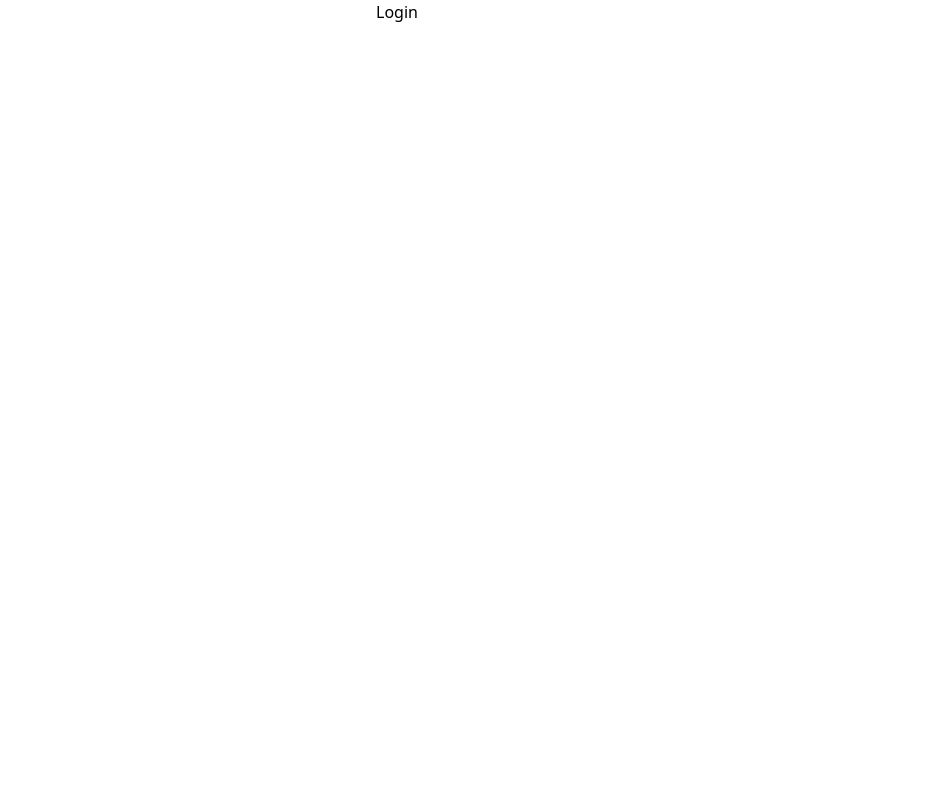
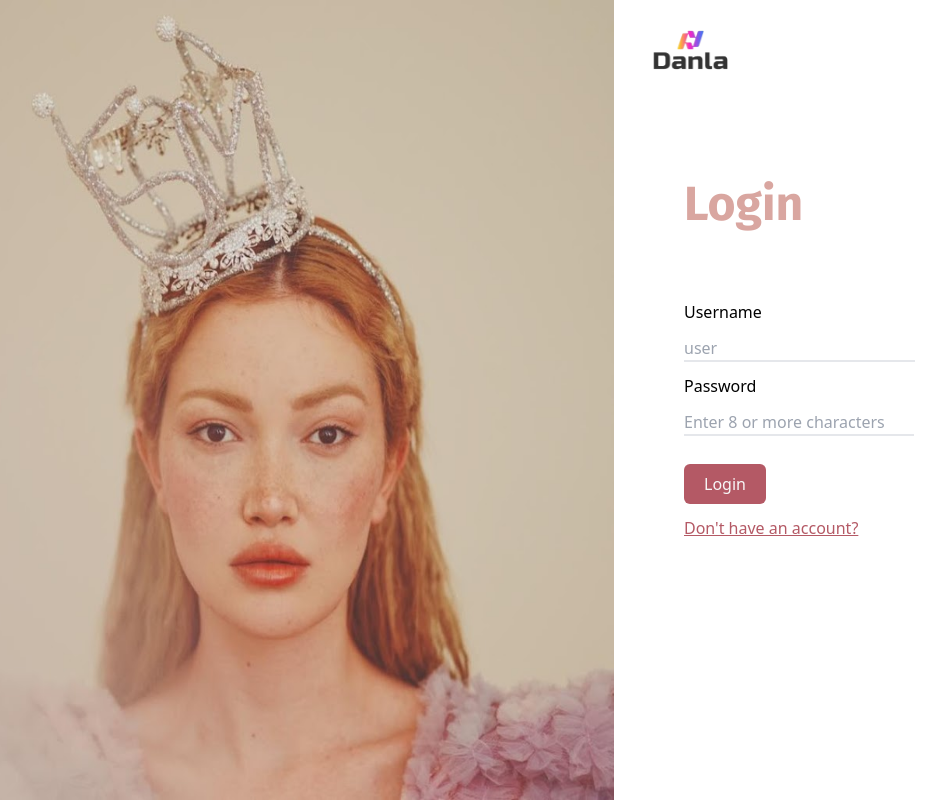
Before and after one commit to Senan747/trendsway, a React (Vite) app: page /login in a window 1280 px wide. Shown: the whole page, without its empty margins (86-1032 px from the left). Built offline with nearby package versions, Linux system fonts and the light colour scheme; data requests are answered from the project's data file; a web font is replaced by a local one.

Commit message:
login and sign up

```diff
--- a/db.json
+++ b/db.json
@@ -9,6 +9,34 @@
       "id": 2,
       "username": "senan",
       "password": "12345"
+    },
+    {
+      "password": "123",
+      "username": "denan",
+      "id": 3
+    },
+    {
+      "password": "123",
+      "username": "denan",
+      "id": 4
+    },
+    {
+      "email": "1senanmemmedov@gmail.com",
+      "password": "123",
+      "username": "den",
+      "id": 5
+    },
+    {
+      "email": "1senanmemmedov@gmail.com",
+      "password": "123",
+      "username": "den",
+      "id": 6
+    },
+    {
+      "email": "",
+      "username": "",
+      "password": "",
+      "id": 7
     }
   ]
 }
--- a/src/pages/Login.jsx
+++ b/src/pages/Login.jsx
@@ -1,9 +1,8 @@
 import React, { useState, useEffect } from "react";
+import { useUserData } from "../UserDataContext";
+import { Link, useNavigate } from "react-router-dom";
 
-import { useNavigate } from "react-router-dom";
-
-
-function LoginPanel(props) {
+function Login() {
   const navigate = useNavigate();
   const [username, setUsername] = useState("");
   const [password, setPassword] = useState("");
@@ -33,46 +32,66 @@ function LoginPanel(props) {
     }
   };
 
-  const handleReset = () => {
-    setUsername("");
-    setPassword("");
-    setLoginStatus(null);
-  };
+  return (
+    <div className="flex flex-row h-screen">
+      <div className="w-[700px] bg-cover">
+        <img src="danla.jpg" alt="" className="h-full w-full" />
+      </div>
+      <div className="flex flex-col justify-start">
+        <div className="w-[150px] h-[100px]">
+          <img src="logo.png" alt="" className="w-full h-full" />
+        </div>
+        <div className="w-[400px] h-[200px] relative top-0">
+          <h1 className="text-5xl text-gega-pink font-Fira font-bold absolute top-[80px] left-[70px] ">
+            Login
+          </h1>
+        </div>
+        <div>
+          {loginStatus === "failure" && (
+            <div>
+              <p class="bg-red-600 p-2 rounded mt-2 mb-2 text-white">
+                Invalid Username or Password{" "}
+              </p>
+            </div>
+          )}
+          <div
+            className="flex flex-col gap-3 items-start ml-[70px]"
 
-  return (
-    <div>
-      {loginStatus === "success" ? (
-        <div>Login oldu</div>
-      ) : loginStatus === "failure" ? (
-        <div>
-          Login olmadı
-          <button onClick={handleReset}>Return Login</button>
-        </div>
-      ) : (
-        <div>
-          <form className="login-panel-container" noValidate autoComplete="off">
+          >
+            <label htmlFor="Username">Username</label>
             <input
+              type="Username"
+              name=""
+              id=""
+              className="border-b-2 outline-none"
+              placeholder="user"
+              onChange={(e) => setUsername(e.target.value)}
               required
-              label="Username"
-              value={username}
-              onChange={(e) => setUsername(e.target.value)}
             />
+            <label htmlFor="password">Password</label>
             <input
+              type="password"
+              name=""
+              id=""
+              className="border-b-2 w-[230px] outline-none"
+              placeholder="Enter 8 or more characters"
+              onChange={(e) => setPassword(e.target.value)}
               required
-              label="Password"
-              type="password"
-              autoComplete="current-password"
-              value={password}
-              onChange={(e) => setPassword(e.target.value)}
             />
-            <button onClick={handleLogin} variant="contained" color="primary">
+            <button
+              onClick={handleLogin}
+              className=" py-2 px-5 mt-4 rounded-md text-gega-white bg-gega-rose"
+            >
               Login
             </button>
-          </form>
+            <Link to="/register">
+              <p className="underline text-gega-rose">Don't have an account?</p>
+            </Link>
+          </div>
         </div>
-      )}
+      </div>
     </div>
   );
 }
 
-export default LoginPanel;
+export default Login;
--- a/src/pages/Register.jsx
+++ b/src/pages/Register.jsx
@@ -10,14 +10,26 @@ function Register() {
   const [password, setPassword] = useState("");
   const [repeatPassword, setRepeatPassword] = useState("");
 
-  const handleSubmit = (event) => {
-    event.preventDefault();
+  const [formData, setFormData] = useState({
+    email: "",
+    username: "",
+    password: "",
+  });
 
-    const userData = { username, password };
-    setUserData(userData);
+  function handleSubmit(e) {
+    e.preventDefault();
+    fetch("http://localhost:3004/users", {
+      method: "POST",
+      headers: { "Content-Type": "application/json" },
+      body: JSON.stringify(formData),
+    })
+      .then((res) => res.json())
+      .then((data) => console.log(data));
+  }
 
-    navigate("/");
-  };
+  function handleChange(e) {
+    setFormData({ ...formData, [e.target.name]: e.target.value });
+  }
 
   return (
     <div className="flex flex-row h-screen">
@@ -34,45 +46,37 @@ function Register() {
           </h1>
         </div>
         <div>
-          <form
-            action=""
+          <div
             className="flex flex-col gap-3 items-start ml-[70px]"
-            onSubmit={handleSubmit}
           >
-            <label htmlFor="Username">Username</label>
+            <label htmlFor="email">Email</label>
             <input
-              type="Username"
-              name=""
-              id=""
+              type="email"
               className="border-b-2 outline-none"
-              placeholder="user"
+              placeholder="enter email"
               required
-              onChange={(e) => setUsername(e.target.value)}
+              onChange={(e) => handleChange(e)}
+              value={formData.email}
             />
-            <label htmlFor="password">Password</label>
+            <label htmlFor="username">Username</label>
             <input
-              type="password"
-              name=""
-              id=""
+              type="text"
               className="border-b-2 w-[230px] outline-none"
-              placeholder="Enter characters"
+              placeholder="Enter username"
               required
-              onChange={(e) => setPassword(e.target.value)}
+              onChange={(e) => handleChange(e)}
+              value={formData.username}
             />
             <label htmlFor="password">Repeat password</label>
             <input
               type="password"
-              name=""
-              id=""
               className="border-b-2 w-[230px] outline-none"
               placeholder="Enter characters"
               required
-              onChange={(e) => setRepeatPassword(e.target.value)}
+              onChange={(e) => handleChange(e)}
+              value={formData.password}
             />
-            <button
-              className=" py-2 px-5 mt-4 rounded-md text-gega-white bg-gega-rose"
-              type="submit"
-            >
+            <button className=" py-2 px-5 mt-4 rounded-md text-gega-white bg-gega-rose" onClick={e => handleSubmit(e)}>
               Sign-up
             </button>
             <Link to="/login">
@@ -80,7 +84,7 @@ function Register() {
                 Do you have an account?
               </p>
             </Link>
-          </form>
+          </div>
         </div>
       </div>
     </div>
```
Also changed, not shown: src/db.json (deleted, +0 -14 lines).
